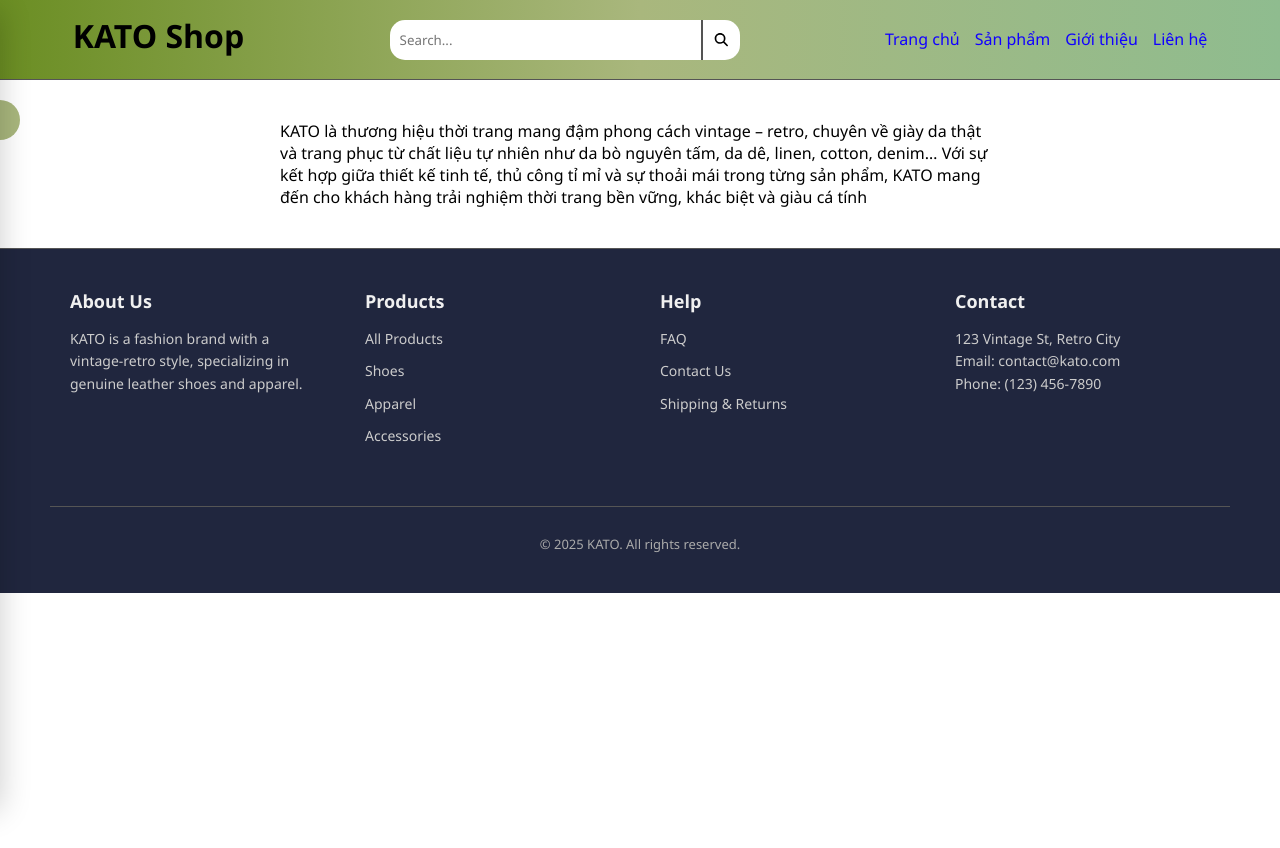
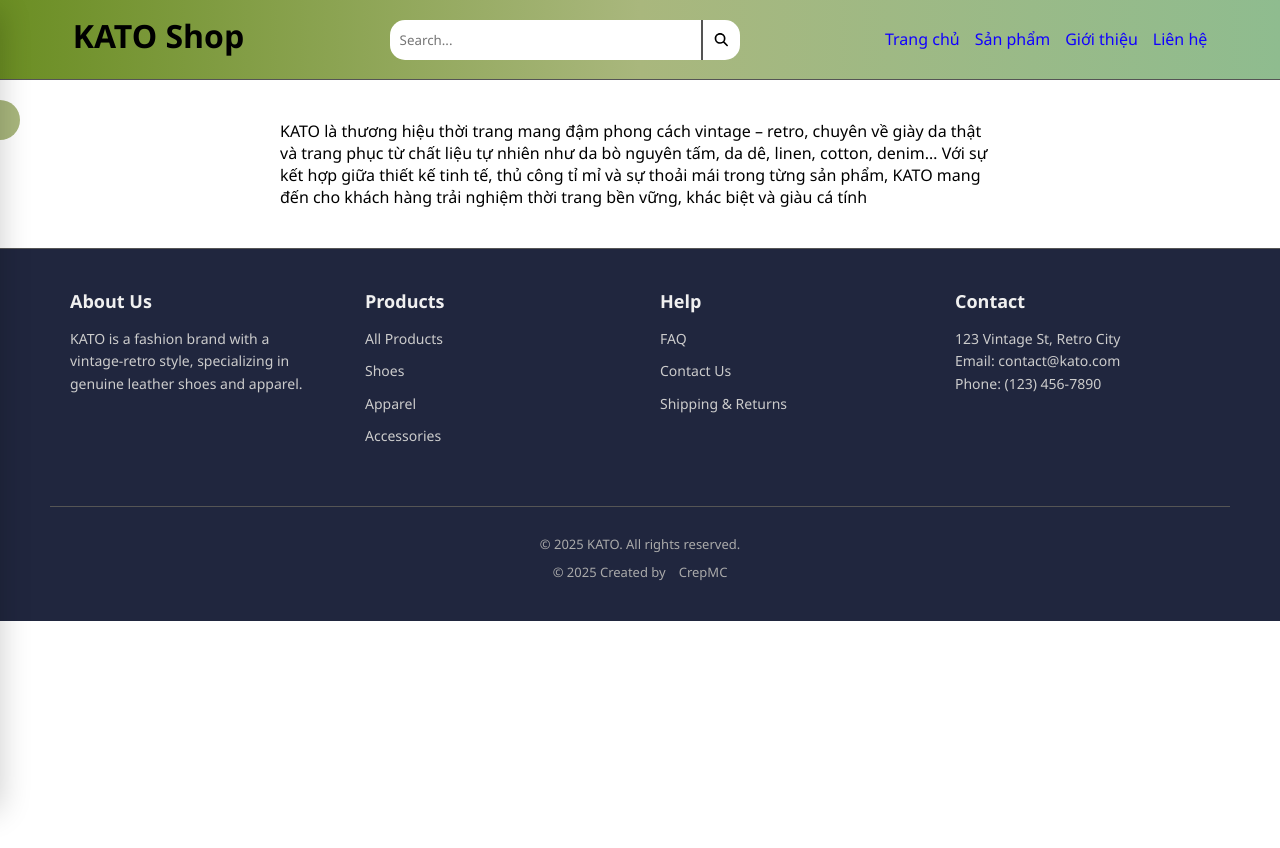
Before and after one commit to CrepMC/KatoBusinessPage, a React (Vite) app: page /about in a window 1280 px wide. Shown: the top 848 px of the page. Built offline with nearby package versions, Linux system fonts and the light colour scheme.

Commit message:
Readme.md update

```diff
--- a/src/components/Footer/Footer.css
+++ b/src/components/Footer/Footer.css
@@ -71,3 +71,9 @@ footer hr {
   color: #aaa;
   padding-top: 20px;
 }
+
+.license {
+  display: flex;
+  justify-content: center;
+  margin-top: 10px;
+}
--- a/src/components/Footer/Footer.jsx
+++ b/src/components/Footer/Footer.jsx
@@ -53,6 +53,17 @@ const Footer = () => {
       <hr />
       <div className='copyright'>
         <p>&copy; {new Date().getFullYear()} KATO. All rights reserved.</p>
+        <div className='license'>
+          <p>© 2025 Created by</p>
+          <span>&emsp;</span>
+          <a
+            href='https://github.com/CrepMC'
+            target='_blank'
+            style={{ color: 'inherit', textDecoration: 'none' }}
+          >
+            CrepMC
+          </a>
+        </div>
       </div>
     </footer>
   );
```
Also changed, not shown: 1 other file (tests, documents, lock files or other folders).
